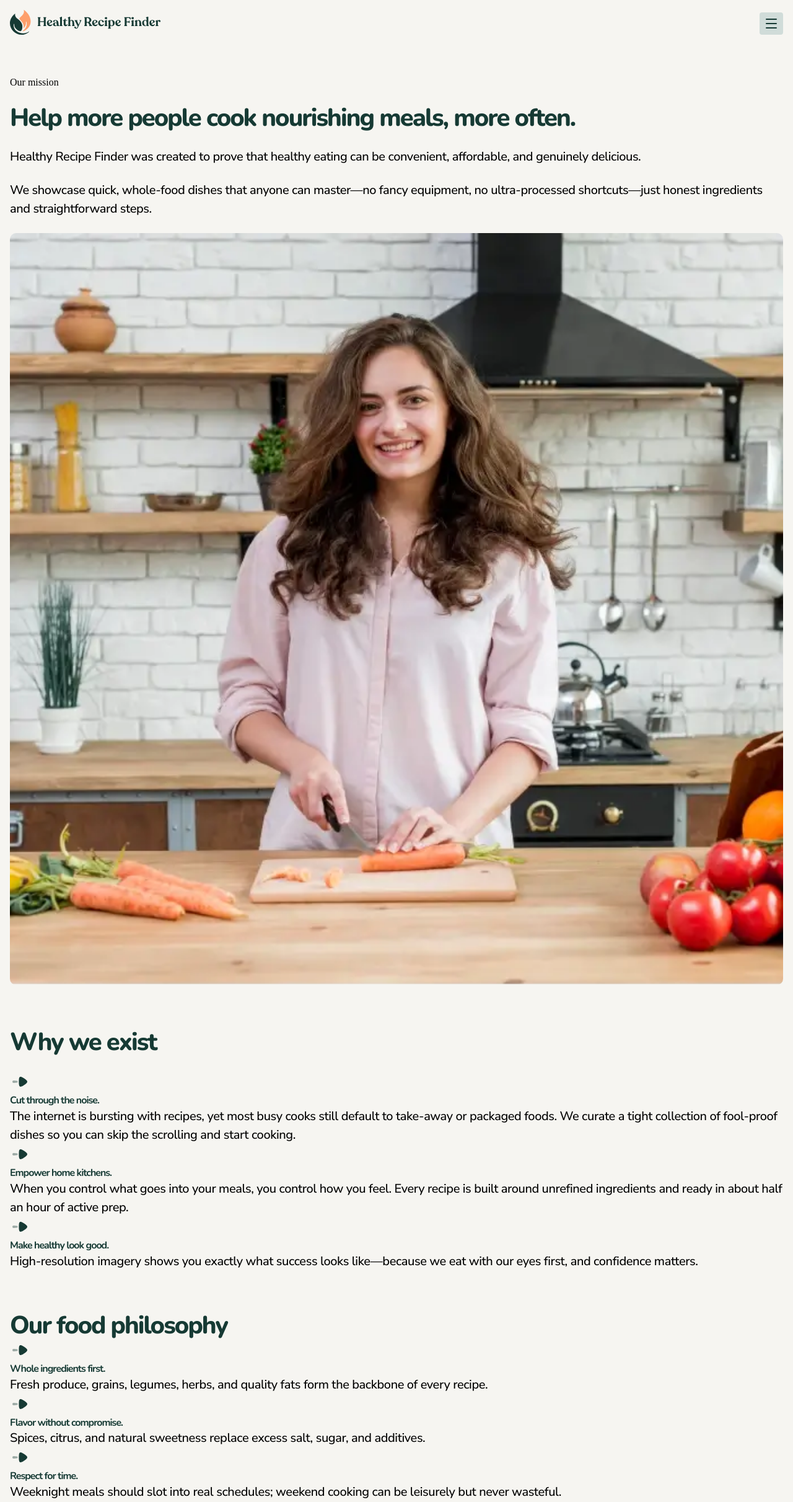
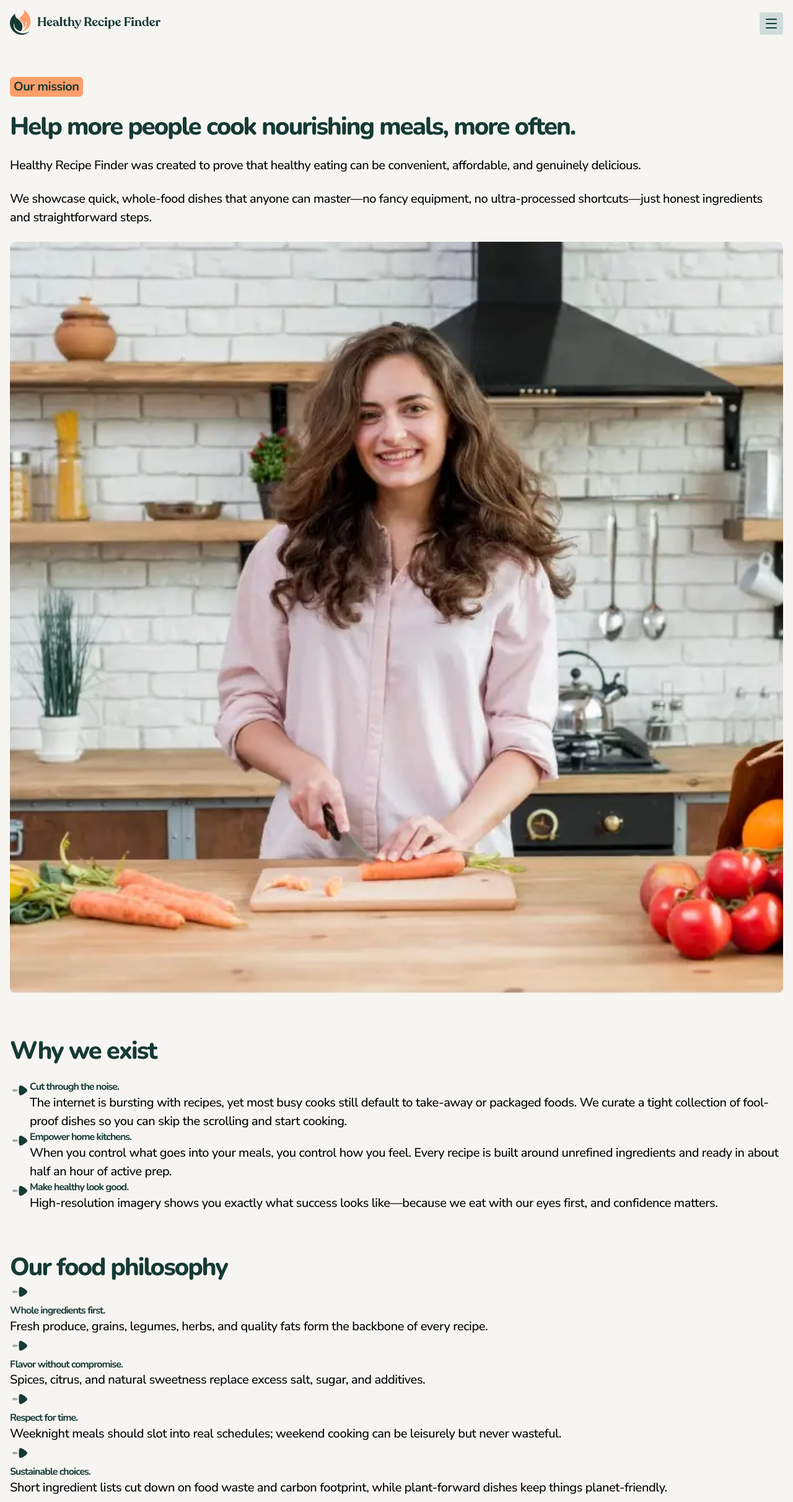
Before and after one commit to mahlvm/recipe-finder-website, a React (Vite) app in the folder recipe-finder-react/: page /about in a window 1280 px wide. Shown: the top 2423 px of the page at 62% size. Built offline with nearby package versions, Linux system fonts and the light colour scheme.

Commit message:
about section 2

```diff
--- a/recipe-finder-react/src/pages/About.css
+++ b/recipe-finder-react/src/pages/About.css
@@ -35,6 +35,20 @@
     gap: var(--spacing-24);
 }
 
+.spanAbout{
+  background-color: var(--Orange500);
+  padding-left: var(--spacing-6);
+  padding-right: var(--spacing-6);
+  padding-top: var(--spacing-2);
+  padding-bottom: var(--spacing-2);
+  border-radius: var(--radius-6);
+  font-family: var(--text-5-font);
+  font-size: var(--text-5-size);
+  font-weight: var(--text-5-weight);
+  line-height: var(--text-5-line);
+  letter-spacing: var(--text-5-spacing);
+  color: var(--Neutral900);
+}
 
 .h2{
   font-family: var(--text-2-font);
@@ -72,3 +86,13 @@
     width: 100%;
     border-radius: var(--radius-10);
 }
+
+.section2aboutcolumns{
+  display: flex;
+  flex-direction: column;
+}
+
+.section2aboutrows{
+  display: flex;
+  flex-direction: row;
+}
--- a/recipe-finder-react/src/pages/About.jsx
+++ b/recipe-finder-react/src/pages/About.jsx
@@ -12,7 +12,7 @@ const About = () => {
         <Navbar/>
         <main className='mainAbout'>
             <section className='section1about'>
-                <span>Our mission</span>
+                <span className="spanAbout">Our mission</span>
                 <h2 className="h2">Help more people cook nourishing meals, more often.</h2>
                 <p className="p">Healthy Recipe Finder was created to prove that healthy eating can be
                     convenient, affordable, and genuinely delicious.</p>
@@ -25,21 +25,28 @@ const About = () => {
 
             <section className='section2about'>
                 <h2 className="h2">Why we exist</h2>
-                <div>
-                    <div>
-                        <img src={iconbulletpoint} alt="iconbulletpoint" />
-                        <div>
+
+                <div className="section2aboutcolumns">
+
+                    <div className="section2aboutrows">
+                        <div className="columnimg">
+                            <img src={iconbulletpoint} alt="iconbulletpoint" />
+                        </div>
+                        <div className="columntxt">
                             <h4 className="h4">Cut through the noise.</h4>
                             <p className="p">The internet is bursting with recipes, yet most busy cooks still default to
-                                 take-away or packaged foods. We curate a tight collection of fool-proof dishes
-                                 so you can skip the scrolling and start cooking.
+                                        take-away or packaged foods. We curate a tight collection of fool-proof dishes
+                                        so you can skip the scrolling and start cooking.
                             </p>
                         </div>
                     </div>
 
-                    <div>
-                        <img src={iconbulletpoint} alt="iconbulletpoint" />
-                        <div>
+
+                    <div className="section2aboutrows">
+                        <div className="columnimg">
+                            <img src={iconbulletpoint} alt="iconbulletpoint" />
+                        </div>
+                        <div className="columntxt">
                             <h4 className="h4">Empower home kitchens.</h4>
                             <p className="p">When you control what goes into your meals, you control how you feel. Every recipe
                                 is built around unrefined ingredients and ready in about half an hour of active prep.
@@ -47,9 +54,11 @@ const About = () => {
                         </div>
                     </div>
 
-                     <div>
-                        <img src={iconbulletpoint} alt="iconbulletpoint" />
-                        <div>
+                    <div className="section2aboutrows">
+                        <div className="columnimg">
+                            <img src={iconbulletpoint} alt="iconbulletpoint" />
+                        </div>
+                        <div className="columntxt">
                             <h4 className="h4">Make healthy look good.</h4>
                             <p className="p">High-resolution imagery shows you exactly what success looks like—because we eat
                                 with our eyes first, and confidence matters.
```
